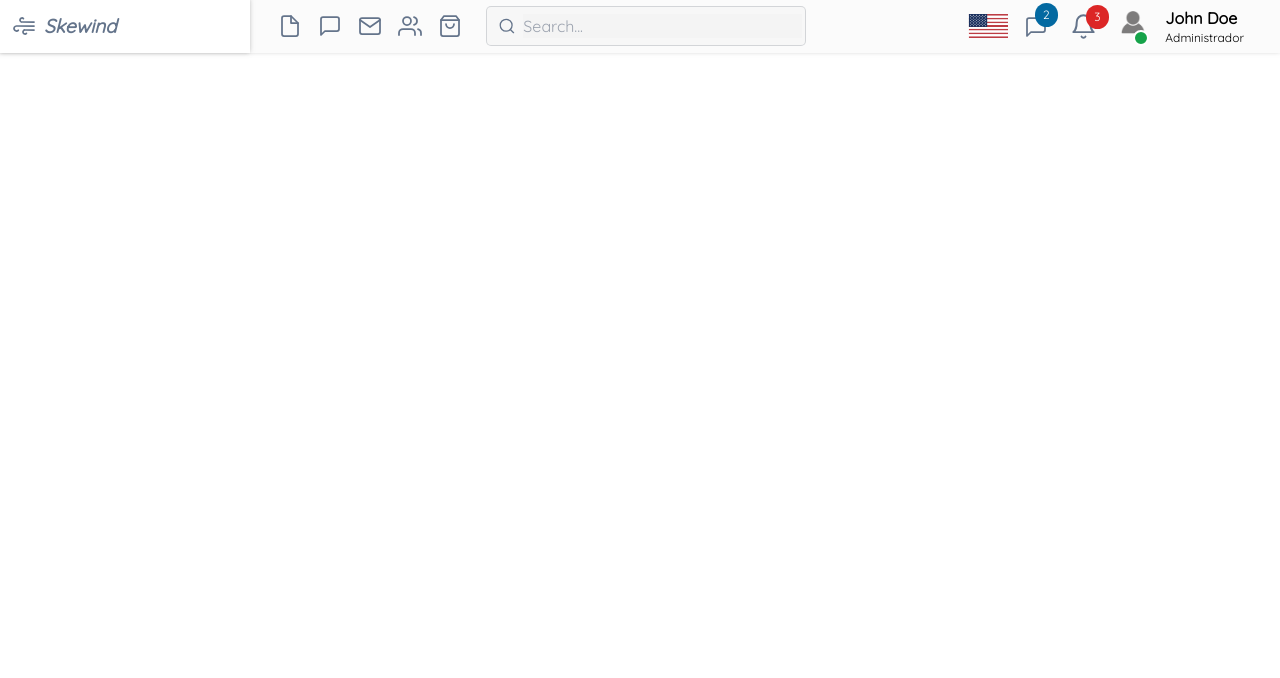
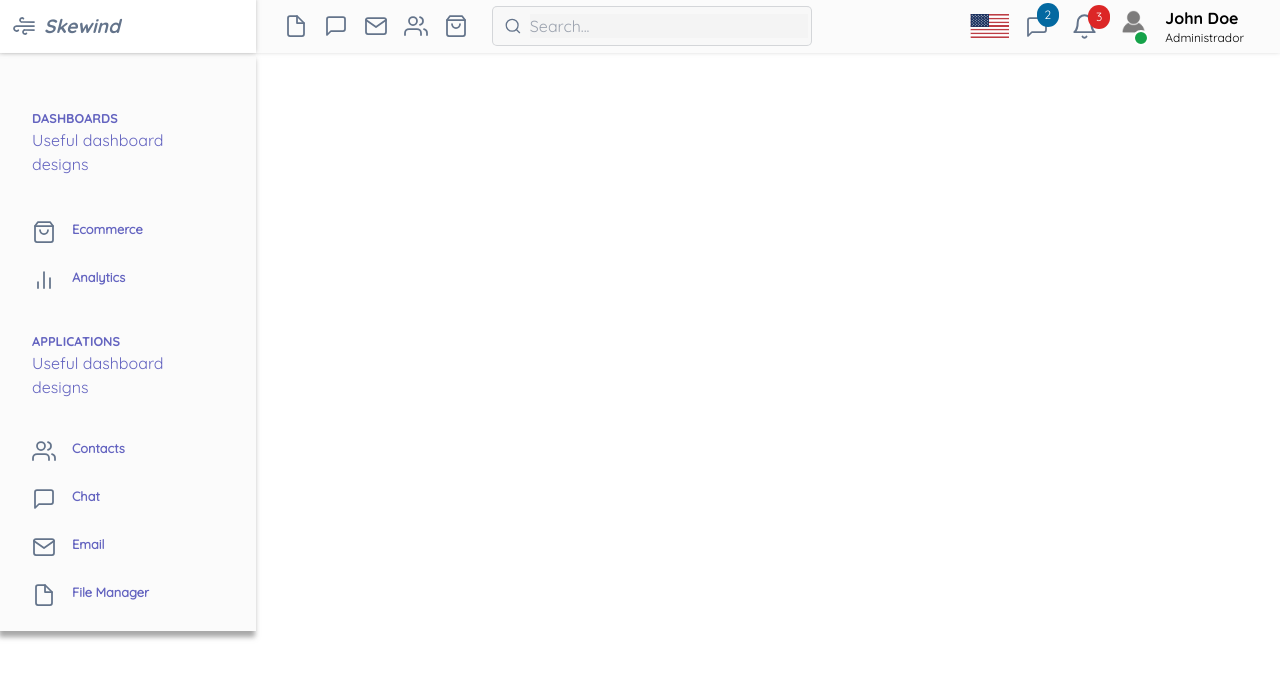
Before and after one commit to Nyir0/dashboard-lucas, a React (Create React App) app: page / in a window 1280 px wide. Shown: the top 678 px of the page. Built offline with nearby package versions, Linux system fonts and the light colour scheme.

Commit message:
adicionar menu

```diff
--- a/src/App.js
+++ b/src/App.js
@@ -1,9 +1,9 @@
 import './App.css';
-import Header from './Template';
+import Template from './Template';
 
 function App() {
   return (
-    <Header />
+    <Template />
   );
 }
 
--- a/src/Template.js
+++ b/src/Template.js
@@ -1,13 +1,10 @@
-function Header(){
+import Menu from "./components/Menu";
+
+function Template(){
     return(
-        <header>
+        <header class="fixed">
+            <Menu />
             <div className="flex justify-between items-center header-shadow">
-                <div className="flex items-center px-3 mr-5 py-3 text-m italic title-header w-[20vw] logo-shadow h-full">
-                    <svg xmlns="http://www.w3.org/2000/svg" width="24" height="24" viewBox="0 0 24 24" fill="none" stroke="currentColor" strokeWidth="1.75" strokeLinecap="round" strokeLinejoin="round" className="text-primary-600 transform rotate-180 mr-2 w-6 h-6 icon icon--feather"><path d="M9.59 4.59A2 2 0 1 1 11 8H2m10.59 11.41A2 2 0 1 0 14 16H2m15.73-8.27A2.5 2.5 0 1 1 19.5 12H2"></path></svg>
-                    <strong>
-                        Skewind
-                    </strong>
-                </div>
                 <nav className="flex items-center w-[55vw]">
                     {/* Icons de navegacao */}
                     <svg xmlns="http://www.w3.org/2000/svg" width="24" height="24" viewBox="0 0 24 24" fill="none" stroke="currentColor" strokeWidth="1.75" strokeLinecap="round" strokeLinejoin="round" className="icon icon--feather mx-2"><path d="M13 2H6a2 2 0 0 0-2 2v16a2 2 0 0 0 2 2h12a2 2 0 0 0 2-2V9z"></path><polyline points="13 2 13 9 20 9"></polyline></svg>
@@ -57,4 +54,4 @@ function Header(){
     )
 }
 
-export default Header;
+export default Template;
--- /dev/null
+++ b/src/components/Menu.js
@@ -0,0 +1,60 @@
+function Menu(){
+    return(
+        <section>
+            <div className="flex items-center px-3 mr-5 py-3 text-m italic title-header w-[20vw] logo-shadow h-full">
+                <svg xmlns="http://www.w3.org/2000/svg" width="24" height="24" viewBox="0 0 24 24" fill="none" stroke="currentColor" strokeWidth="1.75" strokeLinecap="round" strokeLinejoin="round" className="text-primary-600 transform rotate-180 mr-2 w-6 h-6 icon icon--feather"><path d="M9.59 4.59A2 2 0 1 1 11 8H2m10.59 11.41A2 2 0 1 0 14 16H2m15.73-8.27A2.5 2.5 0 1 1 19.5 12H2"></path></svg>
+                <strong>
+                    Skewind
+                </strong>
+            </div>
+            <div class="absolute menu w-[20vw] px-8">
+                <div class="flex flex-col pt-14 pb-5 text-[var(--color-text1)]">
+                    <strong class="font-extrabold text-s">DASHBOARDS</strong>
+                    <span>Useful dashboard designs</span>
+                </div>
+                <div class="flex my-6">
+                    <svg xmlns="http://www.w3.org/2000/svg" width="24" height="24" viewBox="0 0 24 24" fill="none" stroke="currentColor" stroke-width="1.75" stroke-linecap="round" stroke-linejoin="round" class="icon icon--feather italic mr-4"><path d="M6 2L3 6v14a2 2 0 0 0 2 2h14a2 2 0 0 0 2-2V6l-3-4z"></path><line x1="3" y1="6" x2="21" y2="6"></line><path d="M16 10a4 4 0 0 1-8 0"></path></svg>
+                    <span class="text-[var(--color-text1)] font-extrabold text-s">
+                        Ecommerce
+                    </span>
+                </div>
+                <div class="flex my-6">
+                    <svg xmlns="http://www.w3.org/2000/svg" width="24" height="24" viewBox="0 0 24 24" fill="none" stroke="currentColor" stroke-width="1.75" stroke-linecap="round" stroke-linejoin="round" class="icon icon--feather mr-4"><line x1="18" y1="20" x2="18" y2="10"></line><line x1="12" y1="20" x2="12" y2="4"></line><line x1="6" y1="20" x2="6" y2="14"></line></svg>
+                    <span class="text-[var(--color-text1)] font-extrabold text-s">
+                        Analytics
+                    </span>
+                </div>
+                <div class="flex flex-col my-10 text-[var(--color-text1)]">
+                    <strong class="font-extrabold text-s">APPLICATIONS</strong>
+                    <span>Useful dashboard designs</span>
+                </div>
+                <div class="flex my-6">
+                    <svg xmlns="http://www.w3.org/2000/svg" width="24" height="24" viewBox="0 0 24 24" fill="none" stroke="currentColor" stroke-width="1.75" stroke-linecap="round" stroke-linejoin="round" class="icon icon--feather mr-4"><path d="M17 21v-2a4 4 0 0 0-4-4H5a4 4 0 0 0-4 4v2"></path><circle cx="9" cy="7" r="4"></circle><path d="M23 21v-2a4 4 0 0 0-3-3.87"></path><path d="M16 3.13a4 4 0 0 1 0 7.75"></path></svg>
+                    <span class="text-[var(--color-text1)] font-extrabold text-s">
+                        Contacts
+                    </span>
+                </div>
+                <div class="flex my-6">
+                    <svg xmlns="http://www.w3.org/2000/svg" width="24" height="24" viewBox="0 0 24 24" fill="none" stroke="currentColor" stroke-width="1.75" stroke-linecap="round" stroke-linejoin="round" class="icon icon--feather mr-4"><path d="M21 15a2 2 0 0 1-2 2H7l-4 4V5a2 2 0 0 1 2-2h14a2 2 0 0 1 2 2z"></path></svg>
+                    <span class="text-[var(--color-text1)] font-extrabold text-s">
+                        Chat
+                    </span>
+                </div>
+                <div class="flex my-6">
+                    <svg xmlns="http://www.w3.org/2000/svg" width="24" height="24" viewBox="0 0 24 24" fill="none" stroke="currentColor" stroke-width="1.75" stroke-linecap="round" stroke-linejoin="round" class="icon icon--feather mr-4"><path d="M4 4h16c1.1 0 2 .9 2 2v12c0 1.1-.9 2-2 2H4c-1.1 0-2-.9-2-2V6c0-1.1.9-2 2-2z"></path><polyline points="22,6 12,13 2,6"></polyline></svg>
+                    <span class="text-[var(--color-text1)] font-extrabold text-s">
+                        Email
+                    </span>
+                </div>
+                <div class="flex my-6">
+                    <svg xmlns="http://www.w3.org/2000/svg" width="24" height="24" viewBox="0 0 24 24" fill="none" stroke="currentColor" stroke-width="1.75" stroke-linecap="round" stroke-linejoin="round" class="icon icon--feather mr-4"><path d="M13 2H6a2 2 0 0 0-2 2v16a2 2 0 0 0 2 2h12a2 2 0 0 0 2-2V9z"></path><polyline points="13 2 13 9 20 9"></polyline></svg>
+                    <span class="text-[var(--color-text1)] font-extrabold text-s">
+                        File Manager
+                    </span>
+                </div>
+            </div>
+        </section>
+    )
+}
+
+export default Menu;
--- a/src/index.css
+++ b/src/index.css
@@ -1,6 +1,10 @@
 @tailwind base;
 @tailwind components;
 @tailwind utilities;
+
+:root{
+  --color-text1:rgb(100, 100, 192);
+}
 
 @font-face {
   font-family: 'Quicksand-light';
@@ -40,6 +44,10 @@ header i{
 
 .text-s{
   font-size: 1vw;
+}
+
+strong{
+  font-family: 'Quicksand-Bold';
 }
 
 .text-m{
@@ -103,3 +111,8 @@ input:focus-visible{
 .nav-shadow{
   box-shadow: -1px -1px 5px rgba(128, 128, 128, 0.688);
 }
+
+.menu{
+  background-color: rgba(200, 200, 200, 0.071);
+  box-shadow: -1px 6px 5px rgba(128, 128, 128, 0.688);
+}
```
